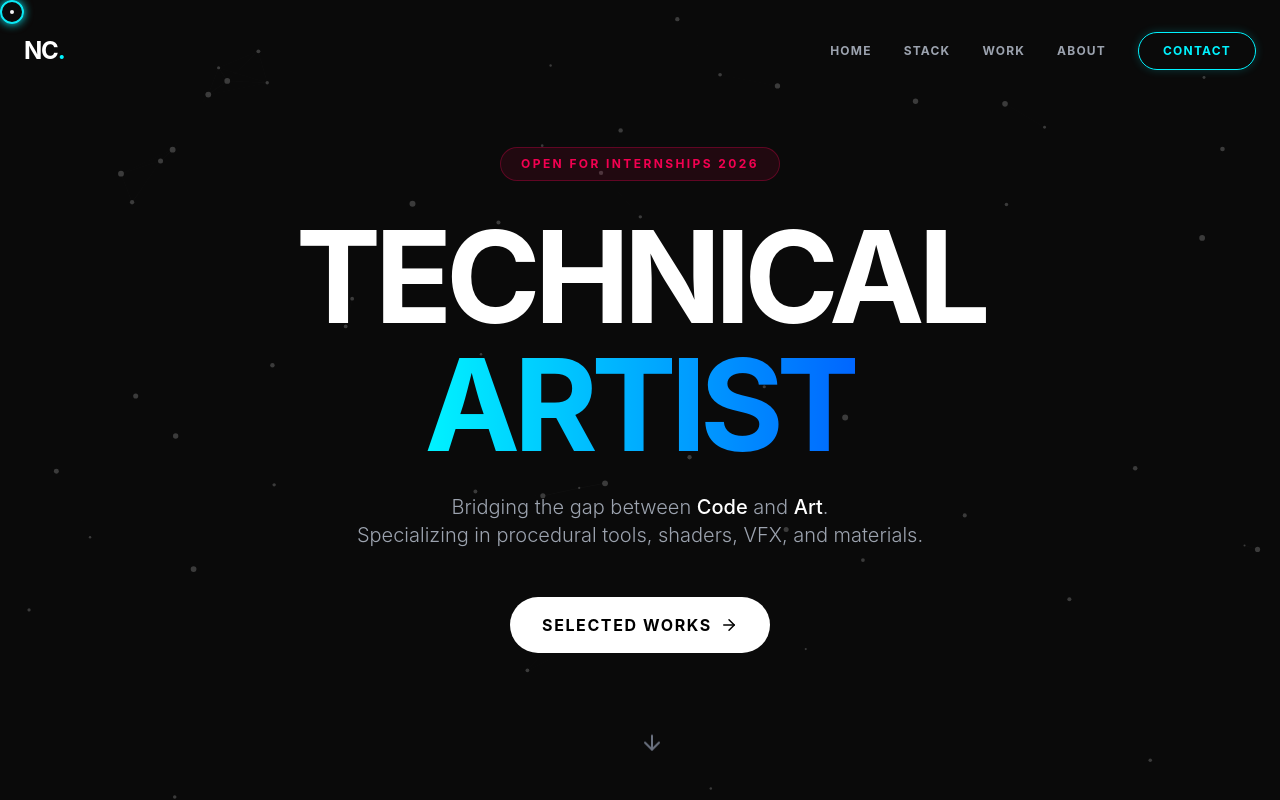
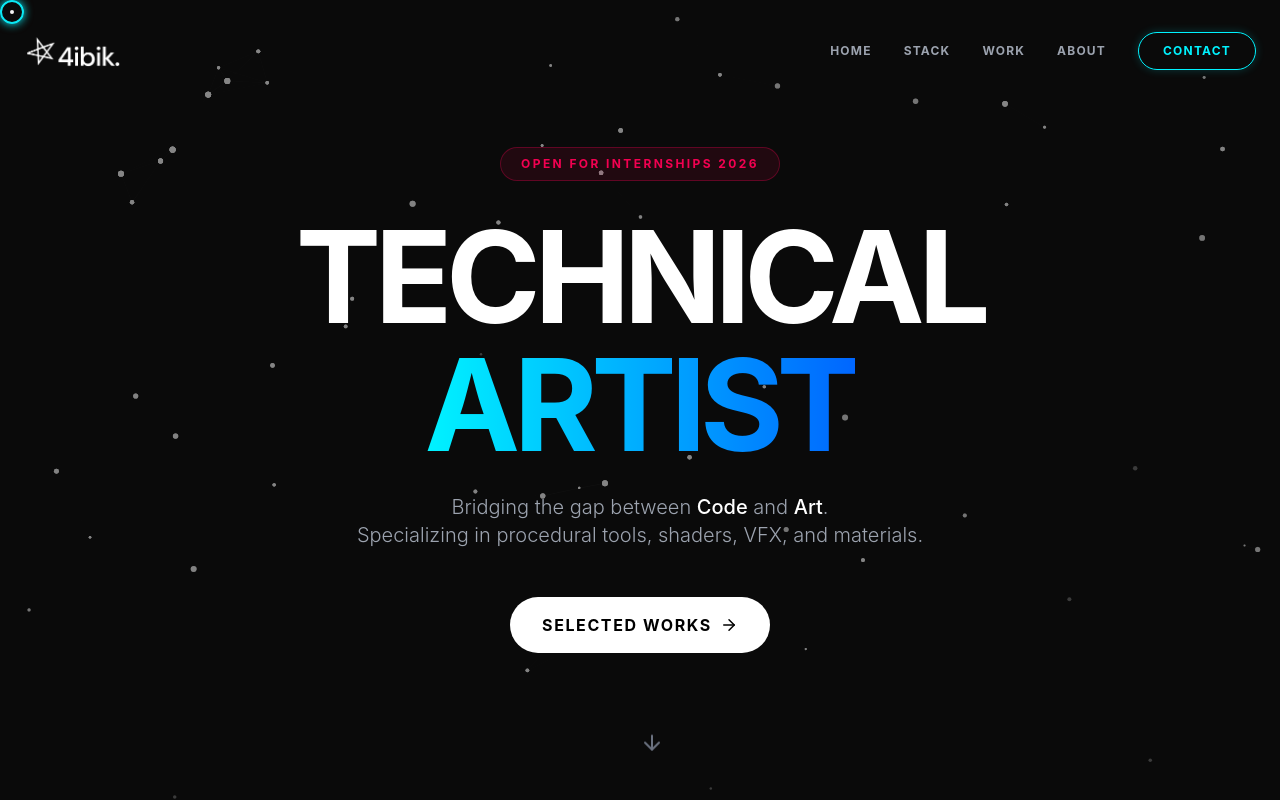
Before and after one commit to HangyBoi/gamedev-portfolio, a React (Vite) app: page / in a window 1280 px wide. Shown: the top 800 px of the page. Built offline with nearby package versions, Linux system fonts and the light colour scheme.

Commit message:
Feat: Constellation Light Up & Logo

```diff
--- a/src/components/Constellation.jsx
+++ b/src/components/Constellation.jsx
@@ -38,30 +38,41 @@ const ConstellationBackground = () => {
       ctx.clearRect(0, 0, canvas.width, canvas.height);
 
       particles.forEach((p, index) => {
+        // Update Position
         p.x += p.vx;
         p.y += p.vy;
 
         if (p.x < 0 || p.x > canvas.width) p.vx *= -1;
         if (p.y < 0 || p.y > canvas.height) p.vy *= -1;
 
+        // Default: Draw faint star
         ctx.beginPath();
         ctx.arc(p.x, p.y, p.size, 0, Math.PI * 2);
-        ctx.fillStyle = 'rgba(255, 255, 255, 0.4)';
+        ctx.fillStyle = 'rgba(255, 255, 255, 0.4)'; // Base faint opacity
         ctx.fill();
 
+        // 1. Mouse Interactions
         const dxMouse = p.x - mouseRef.current.x;
         const dyMouse = p.y - mouseRef.current.y;
         const distMouse = Math.sqrt(dxMouse * dxMouse + dyMouse * dyMouse);
 
         if (distMouse < 200) {
+           // Draw Line
            ctx.beginPath();
            ctx.strokeStyle = `rgba(0, 243, 255, ${0.4 * (1 - distMouse / 200)})`;
            ctx.lineWidth = 0.8;
            ctx.moveTo(p.x, p.y);
            ctx.lineTo(mouseRef.current.x, mouseRef.current.y);
            ctx.stroke();
+
+           // LIGHT UP: Redraw star brighter if connected to mouse
+           ctx.beginPath();
+           ctx.arc(p.x, p.y, p.size * 1.2, 0, Math.PI * 2); // Slightly larger
+           ctx.fillStyle = 'rgba(255, 255, 255, 1)'; // Full Opacity
+           ctx.fill();
         }
 
+        // 2. Particle-to-Particle Interactions
         for (let j = index + 1; j < particles.length; j++) {
           const p2 = particles[j];
           const dx = p.x - p2.x;
@@ -69,12 +80,24 @@ const ConstellationBackground = () => {
           const distance = Math.sqrt(dx * dx + dy * dy);
 
           if (distance < 120) {
+            // Draw Line
             ctx.beginPath();
             ctx.strokeStyle = `rgba(255, 255, 255, ${0.08 * (1 - distance / 120)})`;
             ctx.lineWidth = 0.5;
             ctx.moveTo(p.x, p.y);
             ctx.lineTo(p2.x, p2.y);
             ctx.stroke();
+
+            // LIGHT UP: Redraw BOTH stars brighter if they are connected
+            ctx.beginPath();
+            ctx.arc(p.x, p.y, p.size, 0, Math.PI * 2);
+            ctx.fillStyle = 'rgba(255, 255, 255, 0.8)'; // Increased Opacity
+            ctx.fill();
+
+            ctx.beginPath();
+            ctx.arc(p2.x, p2.y, p2.size, 0, Math.PI * 2);
+            ctx.fillStyle = 'rgba(255, 255, 255, 0.8)'; // Increased Opacity
+            ctx.fill();
           }
         }
       });
--- a/src/components/Navbar.jsx
+++ b/src/components/Navbar.jsx
@@ -9,10 +9,16 @@ const Navigation = ({ isScrolled }) => {
       className={`fixed w-full z-50 transition-all duration-300 ${isScrolled ? 'bg-[#0a0a0a]/90 backdrop-blur-md border-b border-white/10 py-4' : 'bg-transparent py-8'}`}
     >
       <div className="max-w-7xl mx-auto px-6 flex justify-between items-center">
-        {/* Logo */}
+        {/* Logo Image */}
         <div className="relative z-50 hover:-translate-y-1 transition-transform">
-           <a href="#hero" aria-label="Home" className="text-2xl font-bold text-white tracking-tighter">
-             NC<span className="text-[#00f3ff]">.</span>
+           <a href="#hero" aria-label="Home">
+             <img
+               src="/gamedev-portfolio/images/logo.png"
+               alt="4ibik Logo"
+               className="h-8 w-auto object-contain invert brightness-0 filter"
+               // NOTE: Your logo is black. 'invert' makes it white to match the dark theme.
+               // If your logo is already white, remove 'invert brightness-0 filter'
+             />
            </a>
         </div>
 
```
